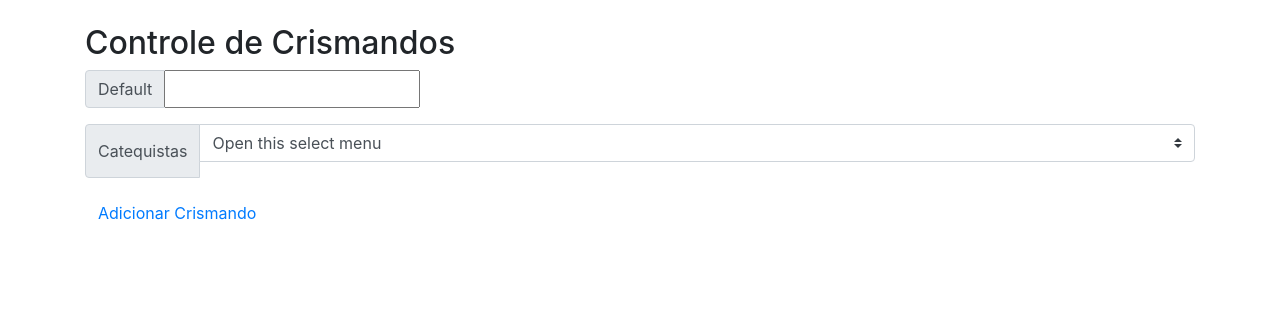
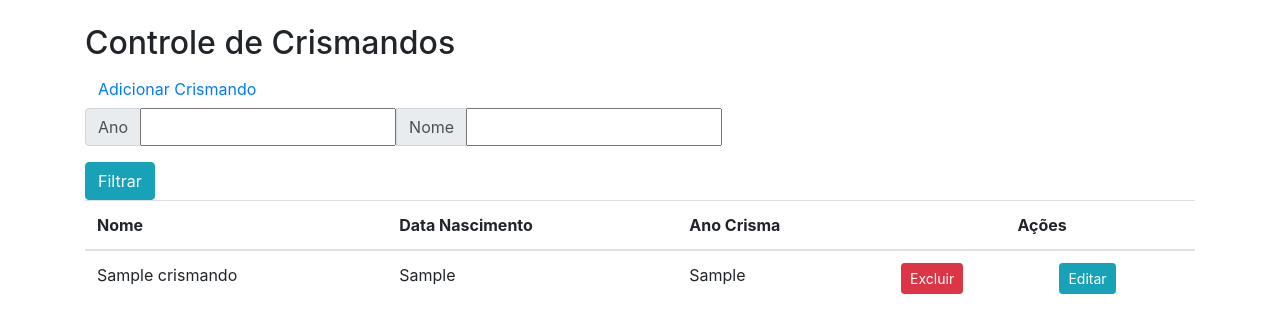
Before and after one commit to murilexbarbosa/controle_crisma, a Django app: template controle_pastoral/crismando/templates/crismando/main_crismando.html in a window 1280 px wide. Shown: the part 56-389 px from the top of the page. Run offline with Django 3.2, Linux system fonts and the light colour scheme; the template is opened without the code that fills it: most values are stand-ins (such as "Sample title", 1, 10 or a date in 2020); parts of the project's set-up code (start-up, migrations or seed data) failed here and were passed over; some libraries are stand-ins or nearby versions.

Commit message:
ajustando tela do controle de crismandos

```diff
--- a/controle_pastoral/crismando/templates/crismando/main_crismando.html
+++ b/controle_pastoral/crismando/templates/crismando/main_crismando.html
@@ -3,27 +3,46 @@
 {% block body %}
     <h2>Controle de Crismandos</h2>
     <div>
+        <a href="{% url 'novo_crismando' %}" class="btn btn-default" role="button">Adicionar Crismando</a>
+    </div>
+    <div>
         <div class="input-group mb-3">
             <div class="input-group-prepend">
-                <span class="input-group-text" id="inputGroup-sizing-default">Default</span>
+                <span class="input-group-text" id="inputGroup-sizing-default">Ano</span>
             </div>
             <input class="input-text" id="input_ano" name="input_ano" type="text">
+            <div class="input-group-prepend">
+                <span class="input-group-text" id="inputGroup-sizing-default">Nome</span>
+            </div>
+            <input class="input-text" id="input_nome" name="input_nome" type="text">
         </div>
-        <div class="input-group mb-3">
-            <div class="input-group-prepend">
-                <span class="input-group-text" id="inputGroup-sizing-default">Catequistas</span>
-            </div>
-            <select class="custom-select  mb-3">
-                <option selected>Open this select menu</option>
-            </select>
-        </div>
+        <a href="{% url 'filtrar_crismando' %}" class="btn btn-info">Filtrar</a>
     </div>
     <div>
-
-    </div>
-    <div>
-        <a href="{% url 'novo_crismando' %}" class="btn btn-default" role="button">Adicionar Crismando</a>
+        <table class="table">
+            <thead>
+                <tr>
+                    <th>Nome</th>
+                    <th>Data Nascimento</th>
+                    <th>Ano Crisma</th>
+                    <th colspan="2" style="text-align:center">Ações</th>
+                </tr>
+            </thead>
+            <tbody>
+                {% for c in crismandos %}
+                    <tr>
+                        <td>{{ c.nome }}</td>
+                        <td>{{ c.data_nascimento }}</td>
+                        <td>{{ c.ano_crisma }}</td>
+                            <td><a href="#" class="btn btn-danger btn-sm">Excluir</a></td>
+                            <td><a href="#" class="btn btn-info btn-sm">Editar</a></td>
+                    </tr>
+                {% endfor %}
+            </tbody>
+        </table>
     </div>
 
 
+
+
 {% endblock body %}
--- a/controle_pastoral/crismando/urls.py
+++ b/controle_pastoral/crismando/urls.py
@@ -5,4 +5,5 @@ from . import views
 urlpatterns = [
     url(r'main-crismando/', views.main_crismando, name='main_crismando'),
     url(r'novo-crismando/', views.novo_crismando, name='novo_crismando'),
+    url(r'filtrar-crismando/', views.filtrar_crismando, name='filtrar_crismando'),
 ]
```
Also changed, not shown: controle_pastoral/crismando/templates/crismando/novo_crismando.html (+20 -0 lines), controle_pastoral/crismando/views.py (+11 -1 lines).
